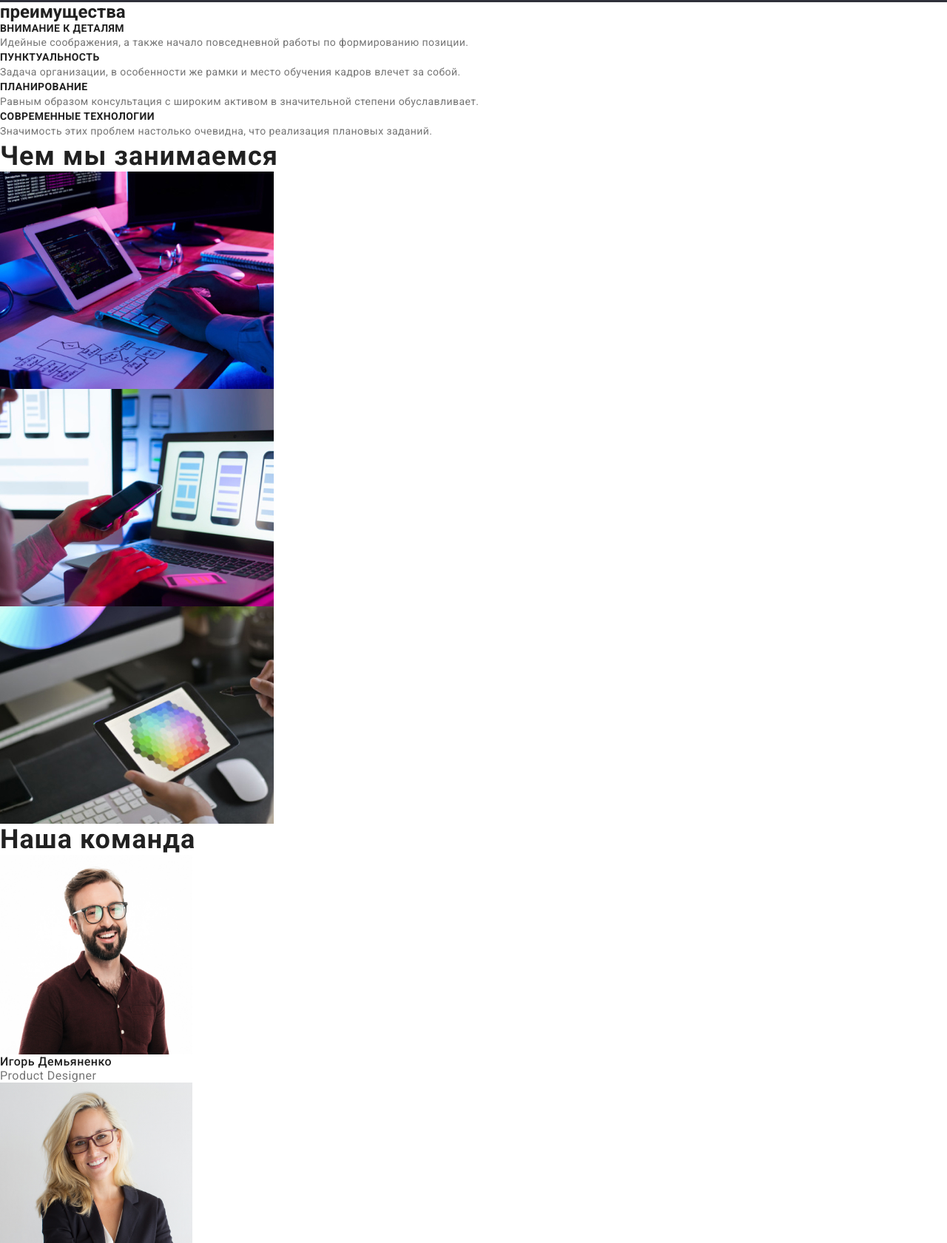
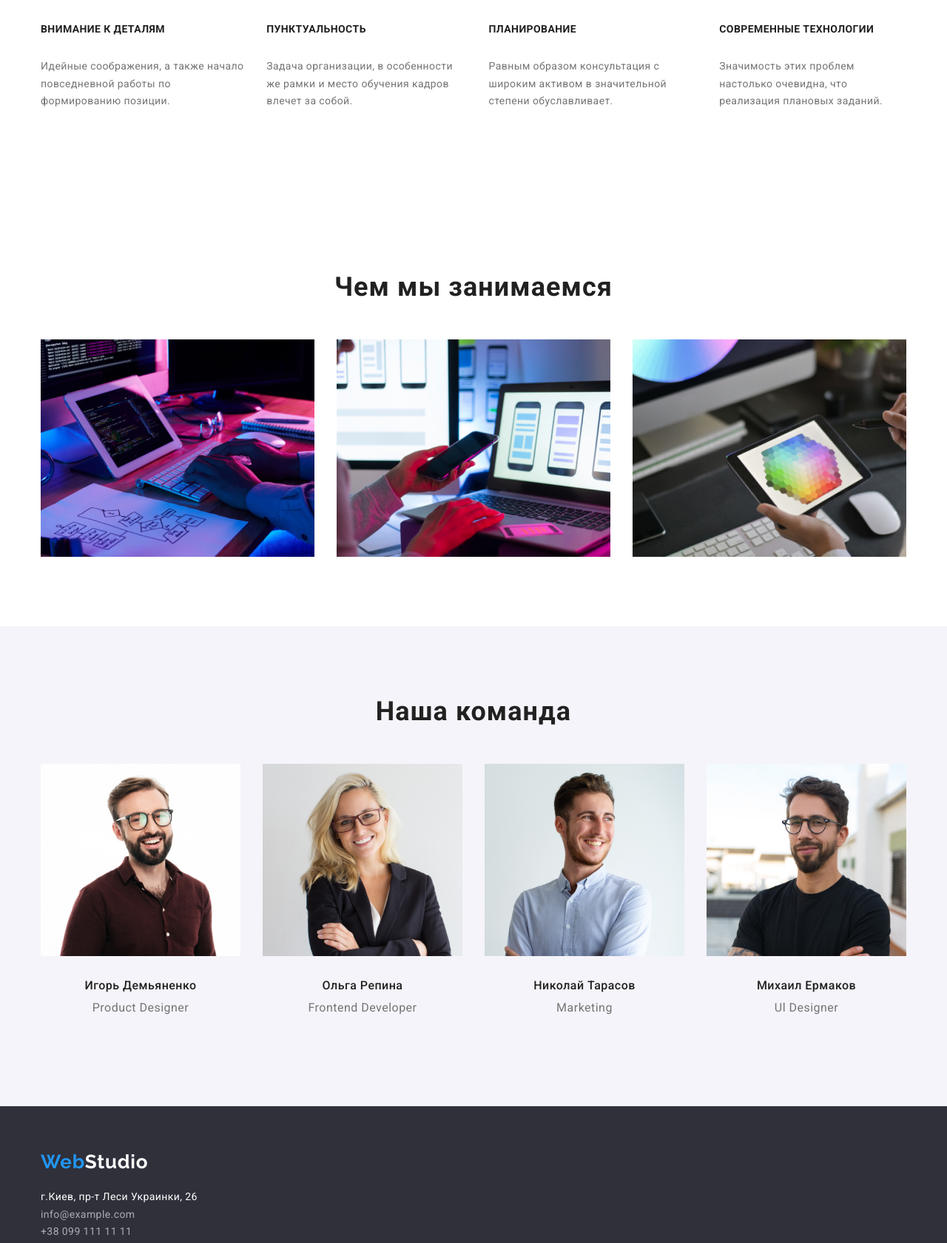
Before and after one commit to Vladomira/goit-markup-hw-03, a plain HTML site: page index.html in a window 1280 px wide. Shown: the part 673-2354 px from the top of the page at 74% size. Drawn offline with nearby package versions, Linux system fonts and the light colour scheme.

Commit message:
делает цсс первой стр

```diff
--- a/css/styles.css
+++ b/css/styles.css
@@ -11,9 +11,10 @@
     --letter-spacing: 0.03em;
     --font-weight-variable: 700;
     --font-size-predominate: 14px;
-    --container-padding: 0 15px;
+    --container-padding: 15px;
     --container-width: 1200px;
     --container-margin: 0 auto;
+    --padding-of-section: 94px;
     }
 
 /* СБРОС */
@@ -47,19 +48,20 @@ body {
 
 /* === header====*/
 .header {
-    padding-top: 24px;
-    padding-bottom: 25px;
+    padding-top: 32px;
+    padding-bottom: 32px;
 }
 
 .container {
     width: var(--container-width);
-    margin: var(--container-margi);
-    padding-left: var(--container-padding);
-    padding-right: var(--container-padding);
+    margin: 0 auto;
+    padding-left: var( --container-padding);
+    padding-right: var( --container-padding);
 }
-.hero .container {
-    padding: 200px 252px;
-    text-align: center;
+
+.header .container {
+    display: flex;
+    align-items: center;
 }
 .navigation-for-pages,
 .main-pages,
@@ -126,6 +128,12 @@ body {
 .hero {
     background-color: var(--section-background);
 }
+.hero .container {
+    padding-bottom: 200px;
+    padding-top: 200px;
+    align-items: center;
+}
+
 .headline {
     font-family: var(--main-font);
     font-weight: 900;
@@ -135,25 +143,23 @@ body {
     text-transform: uppercase;
     color: var(--white-color);
 }
-/* .hero .container {
-    display: flex;
-    align-items: center;
-    margin: 0 auto;
-} */
-
 
 .modal-btn {
+    display: block;
+    margin-left: auto;
+    margin-right: auto;
     background-color: var(--accent-color);
     padding: 10px 32px;
     min-width: 200px;
     cursor: pointer;
+    margin-top: 30px;
 }
-
 
 .modal-btn:hover,
 .modal-btn:focus {
     background-color: var(--technical-color);
 }
+
 .text-btn {
     font-weight: var(--font-weight-variable);
     font-size: 16px;
@@ -163,12 +169,44 @@ body {
     color: var(--white-color);
 }
 
+
+
+.visually-hidden {
+    position: absolute !important;
+    clip: rect(1px 1px 1px 1px); /* IE6, IE7 */
+    clip: rect(1px, 1px, 1px, 1px);
+    padding: 0 !important;
+    border: 0 !important;
+    height: 1px !important;
+    width: 1px !important;
+    overflow: hidden;
+  }
+
+.skills .container {
+    display: flex;
+    align-items: center;
+}
+
+.skills,
+.we-do {
+    padding-bottom: var(--padding-of-section);
+    padding-top: var(--padding-of-section);
+}
+.description {
+    display: flex;
+    margin-left: -30px;
+    margin-top: -30px;
+}
+
 .title-description {
     font-weight: var(--font-weight-variable);
     font-size: var(--font-size-predominate);
     line-height: 1.14;
     letter-spacing: var(--letter-spacing);
     text-transform: uppercase;
+    margin-bottom: 10px;
+    margin-left: 30px;
+    margin-bottom: 30px;
 }
 
 .text-description {
@@ -176,6 +214,42 @@ body {
     line-height: 1.7;
     letter-spacing: var(--letter-spacing);
     color: var(--paragraph-color);
+    margin-left: 30px;
+    margin-bottom: 30px;
+}
+
+
+
+.images-of-work {
+    display: flex;
+    align-items: center;
+    flex-wrap: wrap;
+    margin-left: -30px;
+    margin-bottom: -30px;
+}
+.images-of-work > .works{
+    margin-left: 30px;
+    margin-bottom: 30px;
+}
+
+/* our-staff */
+
+.our-staff {
+    background: var(--backround-btn);
+    padding-top: var(--padding-of-section);
+    padding-bottom: var(--padding-of-section);
+}
+
+
+.description-command {
+    display: flex;
+    flex-wrap: wrap;
+    margin-left: -30px ;
+    margin-bottom: -30px;
+}
+.description-command >.list-command {
+    margin-left: 30px;
+    margin-bottom: 30px;
 }
 
 .work-make,
@@ -184,6 +258,11 @@ body {
     font-size: 36px;
     line-height: 1.17;
     letter-spacing: var(--letter-spacing);
+    text-align: center;
+    display: block;
+    margin-left: auto;
+    margin-right: auto;
+    margin-bottom: 50px;
 }
 
 .description-command .names{
@@ -192,13 +271,22 @@ body {
     line-height: 1.2;
     letter-spacing: var(--letter-spacing);
 }
-
+.block-of-names {
+    padding-top: 30px;
+    padding-bottom: 30px;
+    text-align: center;
+}
+.names {
+    padding-bottom: 10px;
+}
 .description-command .gig {
     font-size: 16px;
     line-height: 1.2;
     letter-spacing: var(--letter-spacing);
     color: var(--paragraph-color);
 }
+
+
 /* prtfolio main*/
 .button-list {
     font-weight: 500;
@@ -236,6 +324,13 @@ body {
 /* ==========footer=========== */
 .footer{
     background-color: var(--section-background);
+    padding-top: 60px;
+    padding-bottom: 60px;
+    padding-right: auto;
+}
+.web-footer {
+    display: block;
+    padding-bottom: 20px;
 }
 .change-second {
     color: var(--white-color);
@@ -246,7 +341,9 @@ body {
     font-size: var(--font-size-predominate);
     line-height: 1.7;
     letter-spacing: var(--letter-spacing);
+    display: block;
 }
+
 .location-link   {
     color: var(--white-color);
 }
--- a/index.html
+++ b/index.html
@@ -44,8 +44,9 @@
        </section>
 
        <!---преимущества-->
-       <section>
-           <h2>преимущества</h2>
+       <section class="skills">
+         <div class="container">
+           <h2 class="visually-hidden ">преимущества</h2>
            <ul class="description">
             <li class="list" >
               <h3 class="title-description">Внимание к деталям</h3>
@@ -64,46 +65,57 @@
                <p class="text-description">Значимость этих проблем настолько очевидна, что реализация плановых заданий.</p>
              </li>
            </ul>
+          </div>
        </section>
 
        <!--основная напраленность-->
-       <section>
+       <section class="we-do">
+         <div class="container">
            <h2 class="work-make">Чем мы занимаемся</h2>
-           <ul>
-               <li class="list">
+           <ul class="images-of-work">
+               <li class="list works">
                    <img src="./images/main-work/1work-with-computer.jpg" alt="работа с компьютером" width="370" height="294">
                </li>
-               <li class="list">
+               <li class="list works">
                    <img src="./images/main-work/2work-with-mobile.jpg" alt="работа с разными гаджетами" width="370" height="294">
                </li>
-               <li class="list">
+               <li class="list works">
                    <img src="./images/main-work/3work-with-color.jpg" alt="работа с цветом" width="370" height="294">
                </li>
            </ul>
+          </div>
         </section>
            <!---наша команда-->
-       <section>
+       <section class="our-staff">
        <div class="container">
             <h2 class="work-command">Наша команда</h2>
             <ul class="description-command">
-              <li class="list"><img src="./images/our-command/Igor-Demyanenko.jpg" alt="Игорь Демьяненко" height="270" width="260">
+              <li class="list list-command"><img src="./images/our-command/Igor-Demyanenko.jpg" alt="Игорь Демьяненко" width="270" height="260">
+                <div class="block-of-names">
                 <h3 class="names">Игорь Демьяненко</h3>
                 <p class="gig">Product Designer</p>
+              </div>
               </li>
-              <li class="list">
-                <img src="./images/our-command/Olha-Repina.jpg" alt="Ольга Репина" height="270" width="260">
+              <li class="list list-command">
+                <img src="./images/our-command/Olha-Repina.jpg" alt="Ольга Репина" width="270" height="260">
+                <div class="block-of-names">
                 <h3 class="names">Ольга Репина</h3>
                 <p class="gig">Frontend Developer</p>
+               </div>
               </li>
-              <li class="list">
-                <img src="./images/our-command/Nikolay-Tarasov.jpg" alt="Николай Тарасов" height="270" width="260">
+              <li class="list list-command">
+                <img src="./images/our-command/Nikolay-Tarasov.jpg" alt="Николай Тарасов" width="270" height="260">
+                <div class="block-of-names">
                 <h3 class="names">Николай Тарасов</h3>
                 <p class="gig">Marketing</p>
+              </div>
               </li>
-              <li class="list">
-                <img src="./images/our-command/Michael-Ermakov.jpg" alt="Михаил Ермаков" height="270" width="260">
+              <li class="list list-command">
+                <img src="./images/our-command/Michael-Ermakov.jpg" alt="Михаил Ермаков" width="270" height="260">
+                <div class="block-of-names">
                 <h3 class="names">Михаил Ермаков</h3>
                 <p class="gig">Ul Designer</p>
+              </div>
               </li>
             </ul>
           </div>
@@ -111,7 +123,8 @@
     </main>
     <!--подвал-->
     <footer class="footer">
-     <a href="./index.html" lang="en" class="logo link">Web<span class="change-second">Studio</span></a>
+    <div class="container">
+     <a href="./index.html" lang="en" class="logo link web-footer">Web<span class="change-second">Studio</span></a>
       <!---адрес-->
       <address class="address">
          <ul class="address-text">
@@ -128,6 +141,7 @@
           </li>
         </ul>
       </address>
+    </div>
     </footer>
 </body>
 </html>
```
Also changed, not shown: portfolio.html (+1 -1 lines).
